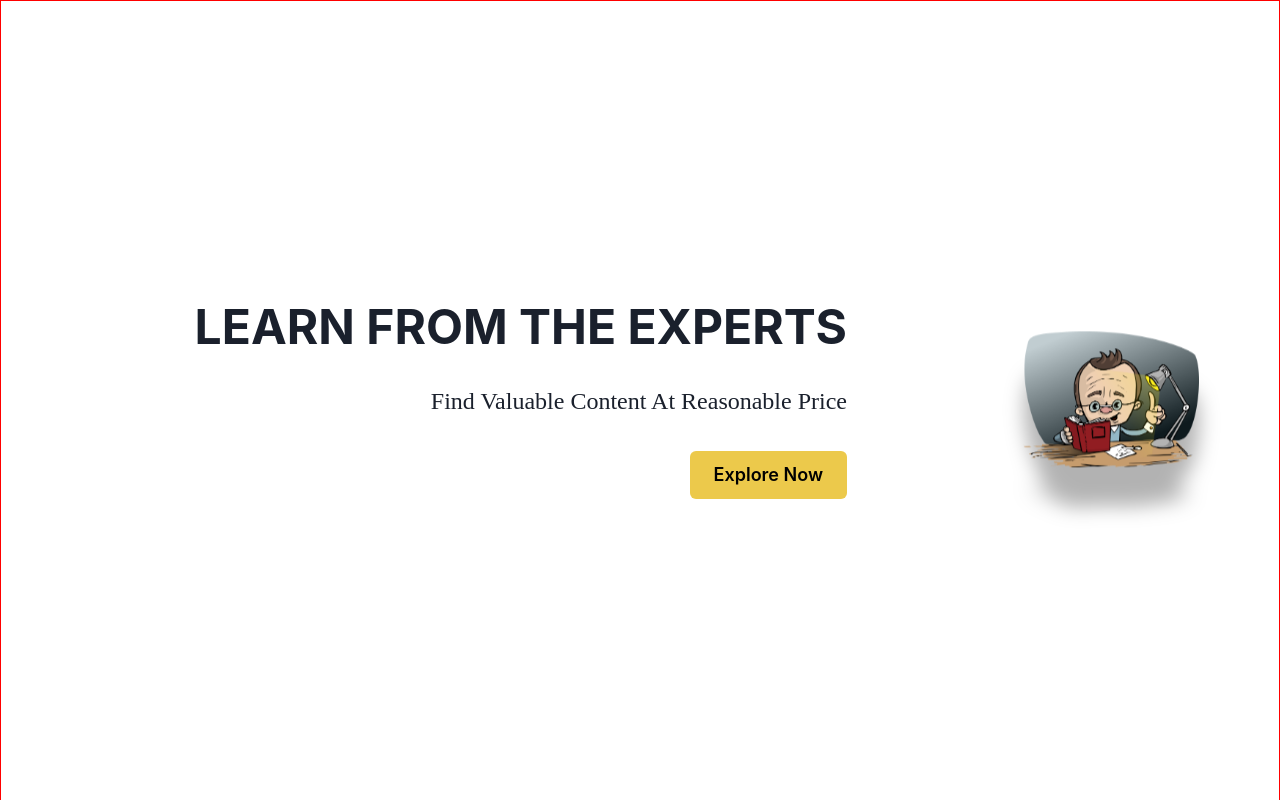
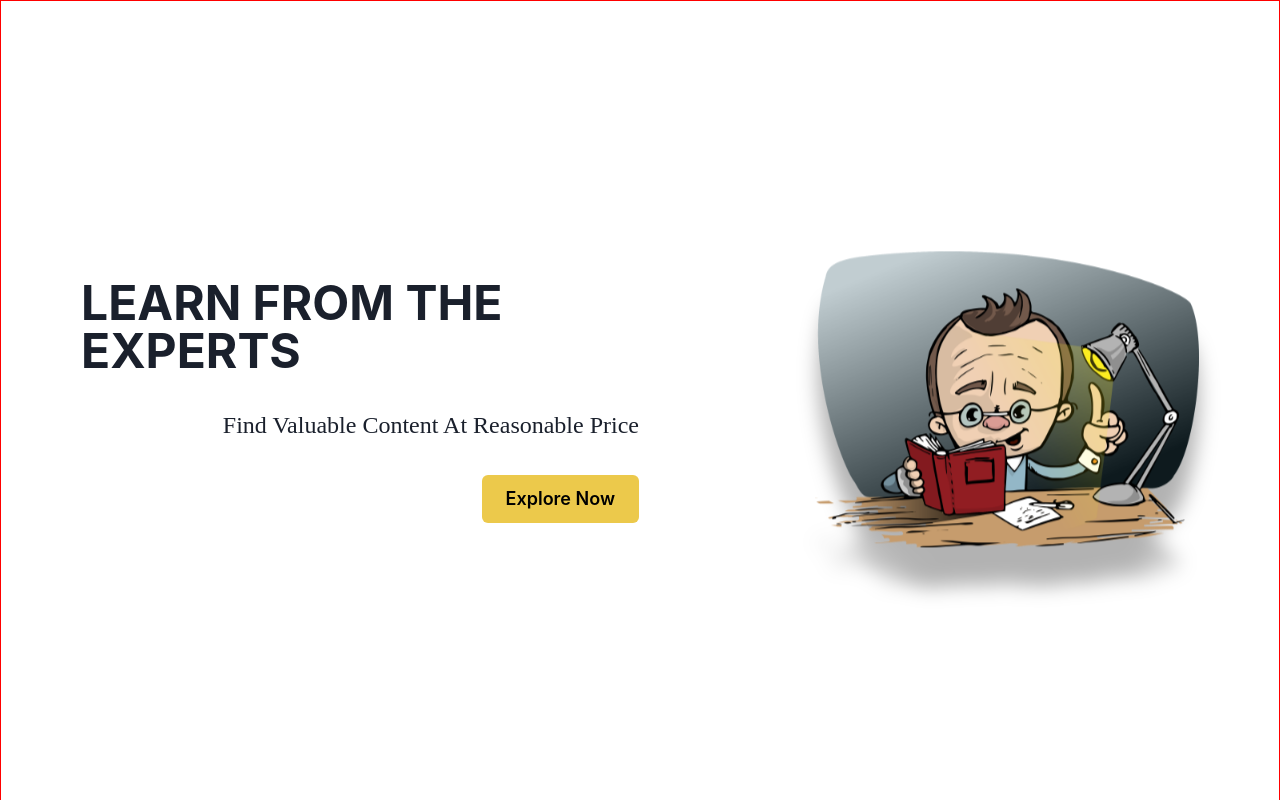
Before and after one commit to tejasg910/streaming-front-end, a React (Create React App) app: page / in a window 1280 px wide. Shown: the top 800 px of the page. Built offline with nearby package versions, Linux system fonts and the light colour scheme.

Commit message:
added index.css file and updated with overflow

```diff
--- a/src/components/Home/Home.js
+++ b/src/components/Home/Home.js
@@ -48,7 +48,7 @@ const Home = () => {
 
           <Image
             className="vector-graphics"
-            boxSize={['44', '44', '44']}
+            boxSize={['sm']}
             src={vg}
             objectFit="contain"
           />
--- /dev/null
+++ b/src/index.css
@@ -0,0 +1,3 @@
+body{
+    overflow-x: hidden;
+}
--- a/src/index.js
+++ b/src/index.js
@@ -2,6 +2,7 @@ import { ColorModeScript, theme } from '@chakra-ui/react';
 import React, { StrictMode } from 'react';
 import * as ReactDOM from 'react-dom/client';
 import App from './App';
+import './index.css';
 import { ChakraProvider } from '@chakra-ui/react';
 const container = document.getElementById('root');
 const root = ReactDOM.createRoot(container);
```
